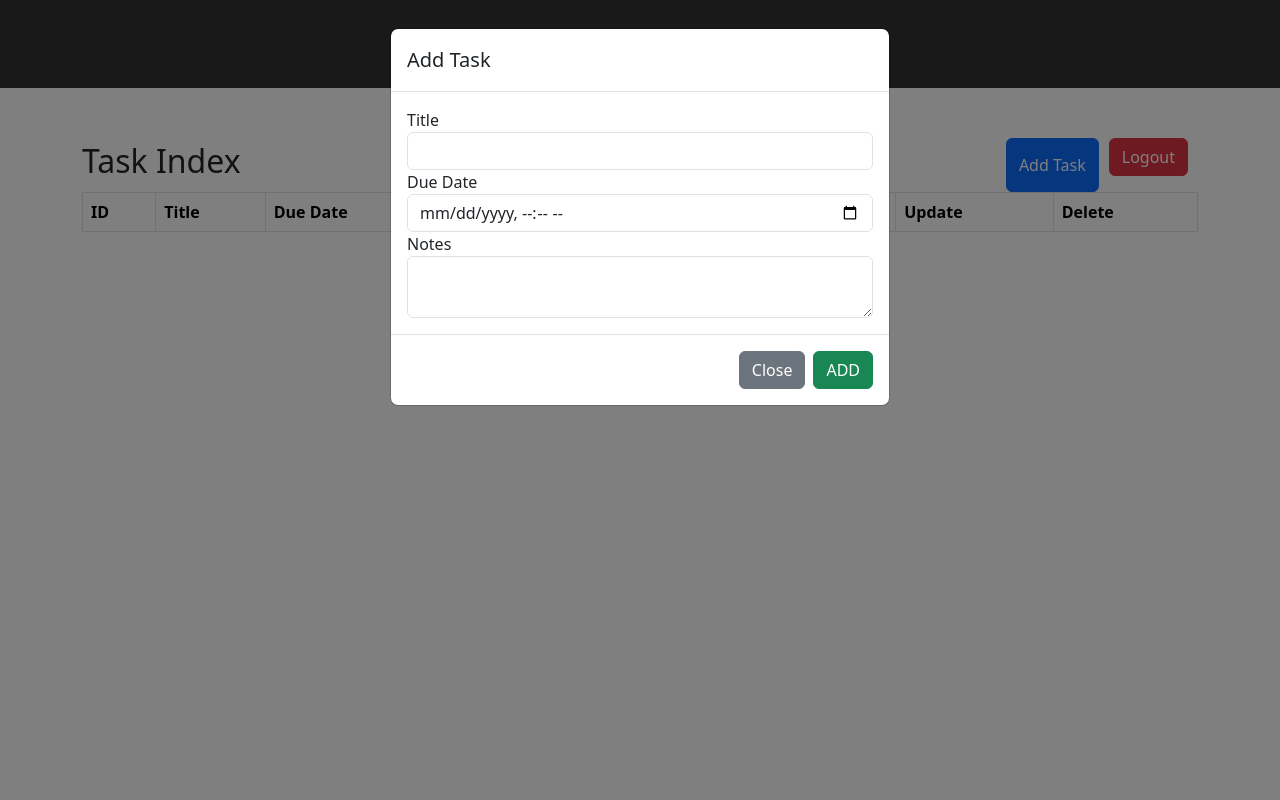
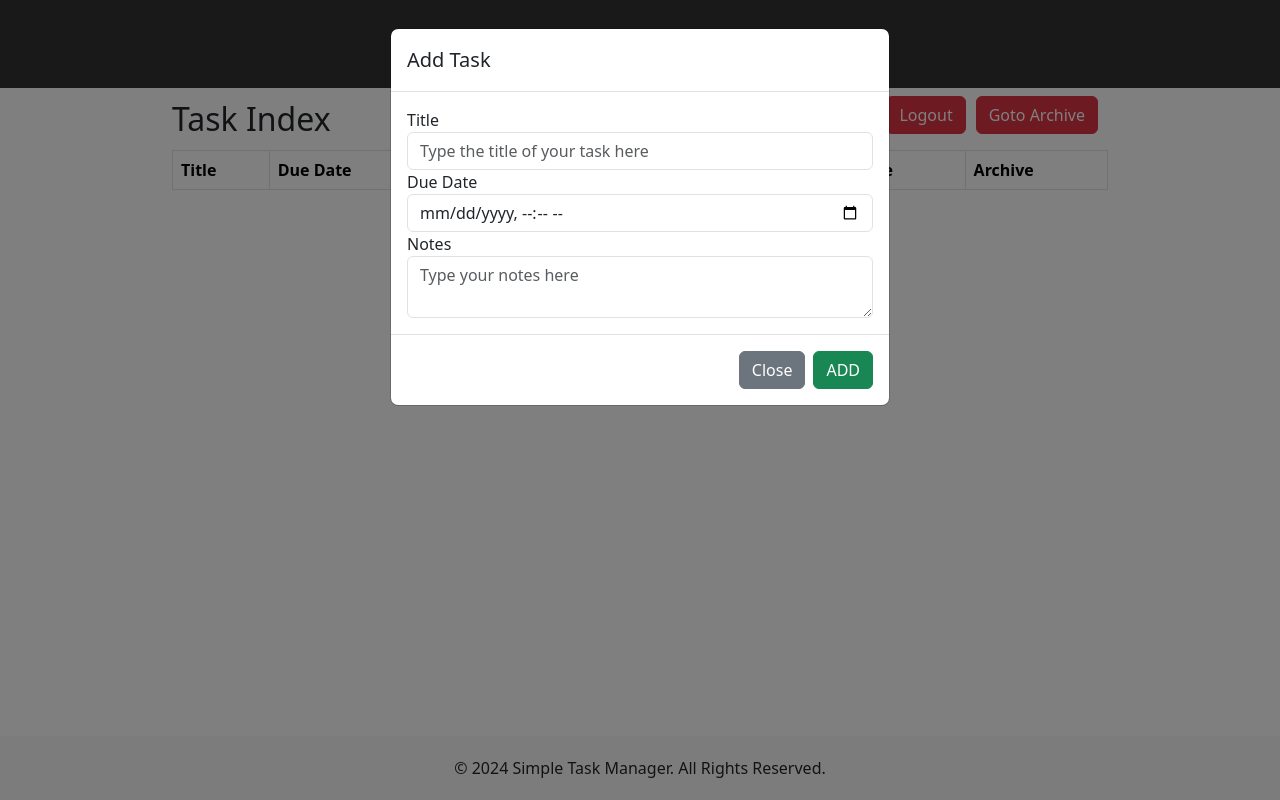
Before and after one commit to Suikyou/InfoSec_LabProj, a PHP site: page /phpcodes/CRUD/index.php in a window 1280 px wide, after a click on "Add Task". Run offline with PHP 8.4, Linux system fonts and the light colour scheme; data that the repository does not hold is empty.

Commit message:
Add files via upload
Clean Re-upload

index.php
-'goto archive' button that redirects to an archived tasks page
-placeholders for the notes and title fields

footer.php
-added footer content

delete_task.php
-deletes the task from index.php after it has been added to the archived tasks table

insert_data.php
-users are unable to select a date and time that is past the current

update_task,.php
-users are unable to select a date and time that is past the current

archived_tasks.php
-displays the archived tasks table
-users are able to delete the tasks here

delete_archived_tasks.php
-deletes the archived tasks from the archived tasks table

transfer_data.php
-transfers the data from the tasks table to the archived tasks table

```diff
--- a/crud_app/InfoSec/CRUD/footer.php
+++ b/crud_app/InfoSec/CRUD/footer.php
@@ -1,5 +1,26 @@
-</div>
+<footer class="footer">
+    <div class="container">
+        <p>&copy; <?php echo date("Y"); ?> Simple Task Manager. All Rights Reserved.</p>
+    </div>
+</footer>
 
+<style>
+    .footer {
+        background-color: #f8f9fa;
+        padding: 20px 0;
+        text-align: center;
+        position: fixed;
+        left: 0;
+        bottom: 0;
+        width: 100%;
+    }
 
-</body>
-</html>
+    .container {
+        max-width: 960px;
+        margin: 0 auto;
+    }
+
+    .footer p {
+        margin: 0;
+    }
+</style>
--- a/crud_app/InfoSec/CRUD/index.php
+++ b/crud_app/InfoSec/CRUD/index.php
@@ -25,19 +25,24 @@
         <form action="logout.php" method="post">
             <button type="submit" class="btn btn-danger">Logout</button>
         </form>
+
+        <!-- Goto archive btn -->
+        <form action="archived_tasks.php" method="post">
+            <button type="submit" class="btn btn-danger">Goto Archive</button>
+        </form>
     </div>
 </div>
+
 
 <table class="table table-hover table-bordered table-striped">
     <thead>
         <tr>
-            <th>ID</th>
             <th>Title</th>
             <th>Due Date</th>
             <th>Time Remaining</th>
             <th>Notes</th>
             <th>Update</th>
-            <th>Delete</th>
+            <th>Archive</th>
         </tr>
     </thead>
     <tbody>
@@ -51,13 +56,12 @@
             while ($row = mysqli_fetch_assoc($result)) {
                 ?>
                 <tr>
-                    <td><?php echo $row['id']; ?></td>
                     <td><?php echo $row['title']; ?></td>
                     <td><?php echo $row['due_date']; ?></td>
                     <td><?php echo getTimeRemaining($row['due_date']); ?></td>
                     <td><?php echo $row['notes']; ?></td>
                     <td><a href="update_task.php?id=<?php echo $row['id']; ?>" class="btn btn-success" onclick="return confirm('Are you sure you want to update this task?')">Update</a></td>
-                    <td><a href="delete_task.php?id=<?php echo $row['id']; ?>" class="btn btn-danger" onclick="return confirm('Are you sure you want to delete this task?')">Delete</a></td>
+                    <td><button class="archive-button btn btn-danger" data-task-id="<?php echo $row['id']; ?>">Archive</button></td>
                 </tr>
                 <?php
             }
@@ -81,9 +85,6 @@
             return "$days days, $hours hours, $minutes minutes";
         }
         ?>
-        <!-- jQuery first, then Popper.js, then Bootstrap JS -->
-<script src="https://code.jquery.com/jquery-3.5.1.slim.min.js"></script>
-<script src="https://cdn.jsdelivr.net/npm/bootstrap@4.5.2/dist/js/bootstrap.min.js"></script>
     </tbody>
 </table>
 
@@ -118,18 +119,18 @@ if (isset($_GET['archive_msg'])) {
                 </div>
                 <div class="modal-body">
                     <div class="form-group">
-                        <label for="title">Title</label>
-                        <input type="text" name="title" class="form-control">
+                        <label for="title" >Title</label>
+                        <input type="text" name="title" class="form-control" placeholder="Type the title of your task here">
                     </div>
                     <div class="form-group">
                         <label for="due_date">Due Date</label>
                         <!-- Set min attribute to current date and time -->
-                        <input type="datetime-local" name="due_date" class="form-control" min="<?php echo date('Y-m-d\TH:i'); ?>" oninput="validateDate(this)">
+                        <input type="datetime-local" name="due_date" class="form-control" min="<?php echo date('Y-m-d\TH:i'); ?>" oninput="validateDate(this)" placeholder="Select a due date and time">
                         <small id="dateWarning" class="text-danger" style="display: none;">Please select a future date and time.</small>
                     </div>
                     <div class="form-group">
                         <label for="notes">Notes</label>
-                        <textarea name="notes" class="form-control"></textarea>
+                        <textarea name="notes" class="form-control" placeholder="Type your notes here"></textarea>
                     </div>
                 </div>
                 <div class="modal-footer">
@@ -141,7 +142,44 @@ if (isset($_GET['archive_msg'])) {
     </div>
 </form>
 
+<script src="https://code.jquery.com/jquery-3.5.1.min.js"></script>
 <script>
+     $(document).ready(function() {
+        $('.archive-button').click(function() {
+            var taskId = $(this).data('task-id');
+
+            // Ask for confirmation before archiving the task
+            var confirmArchive = confirm("Are you sure you want to archive this task?");
+            if (confirmArchive) {
+                // Make AJAX request to transfer_data.php
+                $.ajax({
+                    url: 'transfer_data.php',
+                    type: 'POST',
+                    data: { taskId: taskId },
+                    success: function(response) {
+                        alert(response);
+
+                        // If transfer is successful, proceed to delete_task.php
+                        $.ajax({
+                            url: 'delete_task.php',
+                            type: 'POST',
+                            data: { taskId: taskId },
+                            success: function(deleteResponse) {
+                                // Optionally reload the page to reflect changes
+                                location.reload();
+                            },
+                            error: function() {
+                                alert('Error deleting task');
+                            }
+                        });
+                    },
+                    error: function() {
+                        alert('Error archiving task');
+                    }
+                });
+            }
+        });
+
         function validateDate(input) {
             var selectedDate = new Date(input.value);
             var currentDate = new Date();
@@ -161,6 +199,7 @@ if (isset($_GET['archive_msg'])) {
         document.getElementById('closeModal').addEventListener('click', function() {
             closeModal();
         });
+    });
 </script>
 
 <?php include('footer.php'); ?>
--- a/crud_app/InfoSec/CRUD/insert_data.php
+++ b/crud_app/InfoSec/CRUD/insert_data.php
@@ -22,7 +22,7 @@ if (isset($_POST['add_task'])) {
             if (!$result) {
                 die("Error: " . mysqli_error($connection));
             } else {
-                header('location:index.php?insert_msg=Your data has been added');
+                header('location:index.php?');
             }
         } else {
             die("Error: 'id' key is not set in the session.");
```
Also changed, not shown: crud_app/InfoSec/CRUD/archived_tasks.php (added, +72 -0 lines), crud_app/InfoSec/CRUD/delete_archived_task.php (added, +28 -0 lines), crud_app/InfoSec/CRUD/delete_task.php (+14 -9 lines), crud_app/InfoSec/CRUD/transfer_data.php (added, +40 -0 lines), crud_app/InfoSec/CRUD/update_task.php (+25 -2 lines). Lines whose indentation alone changed are shown as unchanged.
